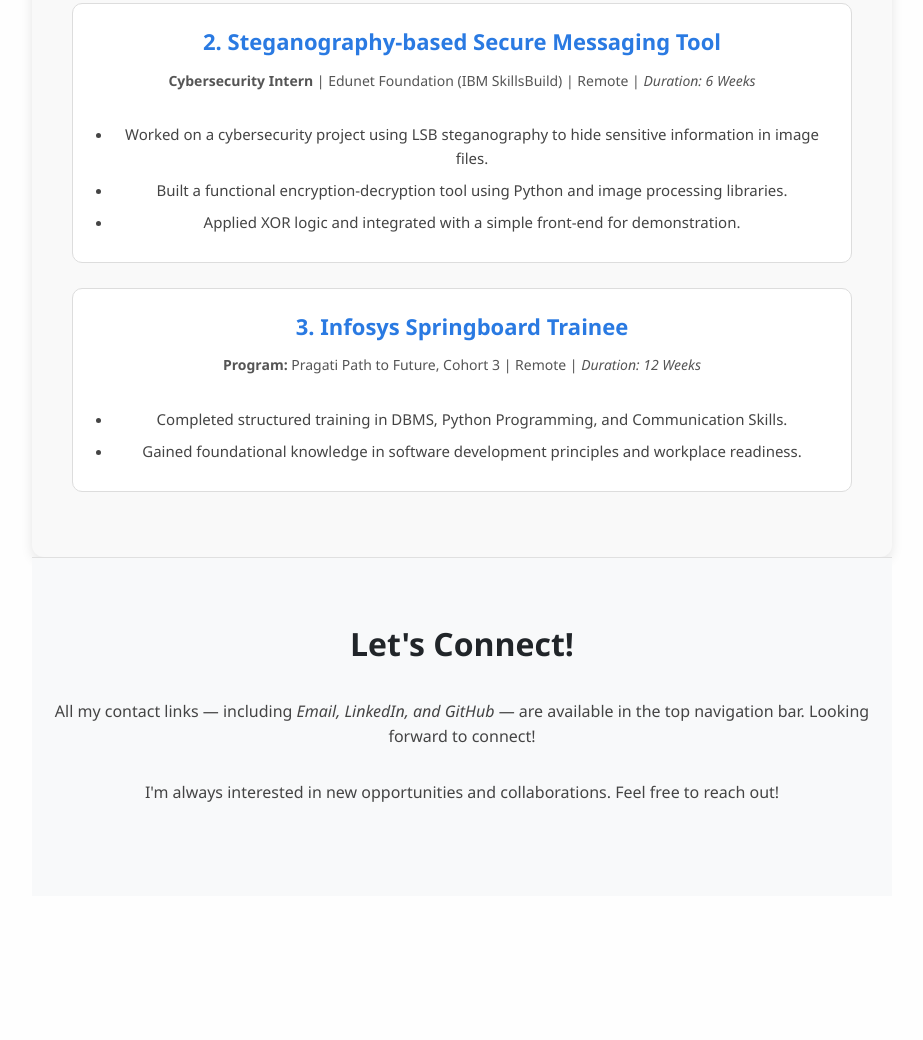
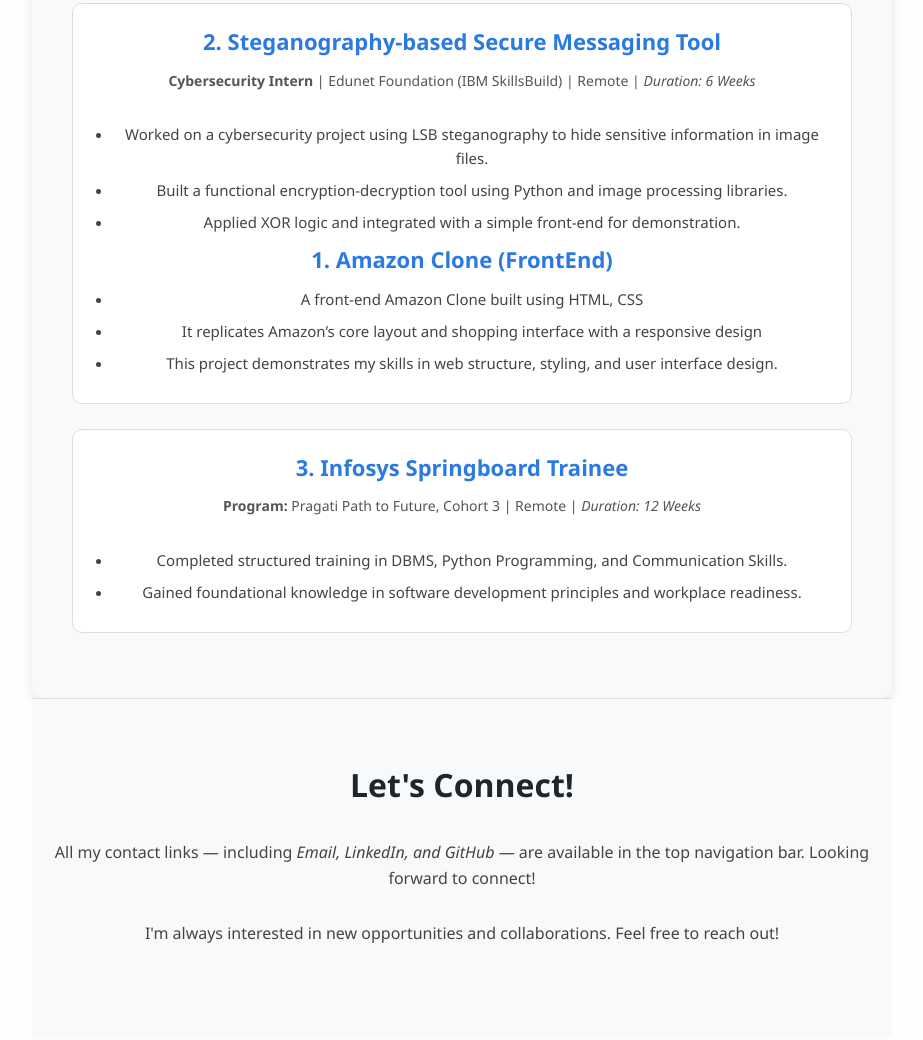
Before and after one commit to Sanjana-Althi/personal-portfolio.github.io, a plain HTML site: page index.html in a window 1280 px wide. Shown: the part 1638-2678 px from the top of the page, without its empty margins (178-1101 px from the left). Before the commit the page ends 2574 px from the top, so only its background shows below. Drawn offline with nearby package versions, Linux system fonts and the light colour scheme.

Commit message:
Update index.html

```diff
--- a/index.html
+++ b/index.html
@@ -126,6 +126,12 @@
       <li>Built a functional encryption-decryption tool using Python and image processing libraries.</li>
       <li>Applied XOR logic and integrated with a simple front-end for demonstration.</li>
     </ul>
+      <h3>1. <a href="https://github.com/Sanjana-Althi/edu-ecommerce-frontend-site" target="_blank">Amazon Clone (FrontEnd)</a></h3>
+    <ul>
+      <li>A front-end Amazon Clone built using HTML, CSS </li>
+      <li>It replicates Amazon’s core layout and shopping interface with a responsive design</li>
+      <li>This project demonstrates my skills in web structure, styling, and user interface design.</li>
+    </ul>
   </div>  <div class="project">
     <h3>3. Infosys Springboard Trainee</h3>
     <p><strong>Program:</strong> Pragati Path to Future, Cohort 3 | Remote | <em>Duration: 12 Weeks</em></p>
@@ -153,4 +159,5 @@
 </section>
 
 </body>
+
 </html>
```
